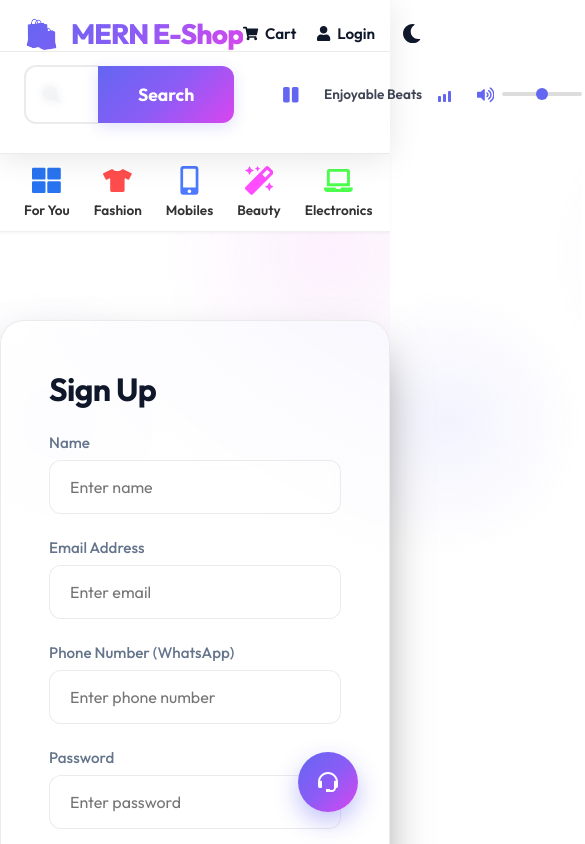
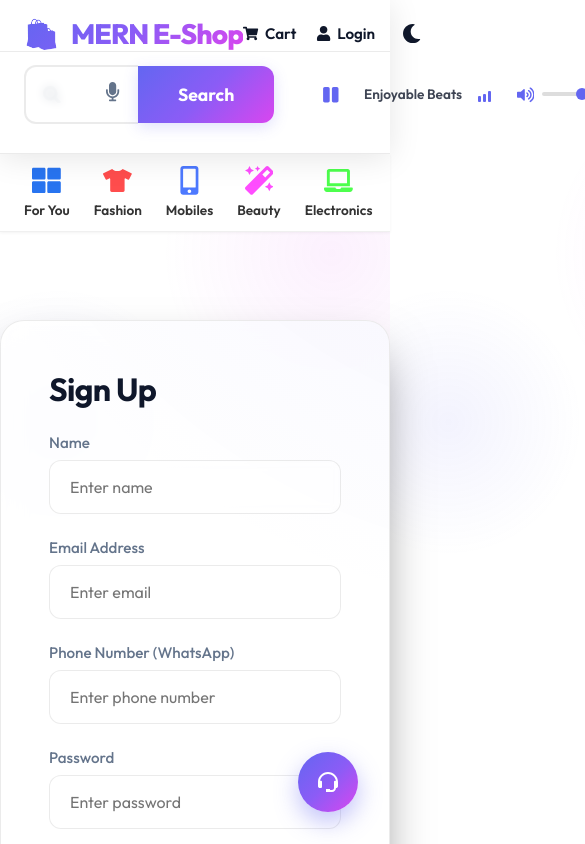
Before and after one commit to 1nt24is020akash-del/e-commerce, a React (Vite) app in the folder frontend/: page /register in a window 390 px wide. Shown: the top 844 px of the page, 585 px wide, since content can reach past the window. Built offline with nearby package versions, Linux system fonts and the light colour scheme; no server answers.

Commit message:
Add voice search (microphone) functionality

```diff
--- a/frontend/src/components/SearchBox.jsx
+++ b/frontend/src/components/SearchBox.jsx
@@ -1,19 +1,56 @@
 import React, { useState } from 'react';
 import { useNavigate, useParams } from 'react-router-dom';
-import { FaSearch } from 'react-icons/fa';
+import { FaSearch, FaMicrophone } from 'react-icons/fa';
 
 const SearchBox = () => {
   const navigate = useNavigate();
   const { keyword: urlKeyword } = useParams();
   const [keyword, setKeyword] = useState(urlKeyword || '');
+  const [isListening, setIsListening] = useState(false);
 
   const submitHandler = (e) => {
-    e.preventDefault();
+    if (e) e.preventDefault();
     if (keyword.trim()) {
       navigate(`/search/${keyword}`);
     } else {
       navigate('/');
     }
+  };
+
+  const handleVoiceSearch = () => {
+    const SpeechRecognition = window.SpeechRecognition || window.webkitSpeechRecognition;
+    if (!SpeechRecognition) {
+      alert('Your browser does not support voice search.');
+      return;
+    }
+
+    const recognition = new SpeechRecognition();
+    recognition.lang = 'en-US';
+    recognition.interimResults = false;
+
+    recognition.onstart = () => {
+      setIsListening(true);
+    };
+
+    recognition.onresult = (event) => {
+      const transcript = event.results[0][0].transcript;
+      setKeyword(transcript);
+      setIsListening(false);
+      // Auto-submit after voice recognition
+      setTimeout(() => {
+        navigate(`/search/${transcript}`);
+      }, 500);
+    };
+
+    recognition.onerror = () => {
+      setIsListening(false);
+    };
+
+    recognition.onend = () => {
+      setIsListening(false);
+    };
+
+    recognition.start();
   };
 
   return (
@@ -28,7 +65,7 @@ const SearchBox = () => {
           placeholder="Search for products, brands and more..."
           className="form-control search-input"
           style={{
-            padding: '1rem 1rem 1rem 3.5rem',
+            padding: '1rem 3.5rem 1rem 3.5rem',
             borderRadius: '12px 0 0 12px',
             border: '2px solid var(--card-border)',
             borderRight: 'none',
@@ -38,6 +75,24 @@ const SearchBox = () => {
             transition: 'all 0.3s ease'
           }}
         />
+        <button
+          type="button"
+          onClick={handleVoiceSearch}
+          className={`mic-btn ${isListening ? 'listening' : ''}`}
+          style={{
+            position: 'absolute',
+            right: '1rem',
+            background: 'none',
+            border: 'none',
+            color: isListening ? '#ff4757' : 'var(--text-secondary)',
+            fontSize: '1.2rem',
+            cursor: 'pointer',
+            transition: 'all 0.3s'
+          }}
+          title="Voice Search"
+        >
+          <FaMicrophone />
+        </button>
       </div>
       <button type="submit" className="btn btn-search-big" style={{
         borderRadius: '0 12px 12px 0',
--- a/frontend/src/index.css
+++ b/frontend/src/index.css
@@ -2353,3 +2353,15 @@ footer {
   color: var(--primary-color, #2874f0);
   margin-left: 5px;
 }
+
+/* Voice Search Animation */
+.mic-btn.listening {
+  animation: pulse-red 1.5s infinite;
+  color: #ff4757 !important;
+}
+
+@keyframes pulse-red {
+  0% { transform: scale(1); box-shadow: 0 0 0 0 rgba(255, 71, 87, 0.4); }
+  70% { transform: scale(1.2); box-shadow: 0 0 0 10px rgba(255, 71, 87, 0); }
+  100% { transform: scale(1); box-shadow: 0 0 0 0 rgba(255, 71, 87, 0); }
+}
```
